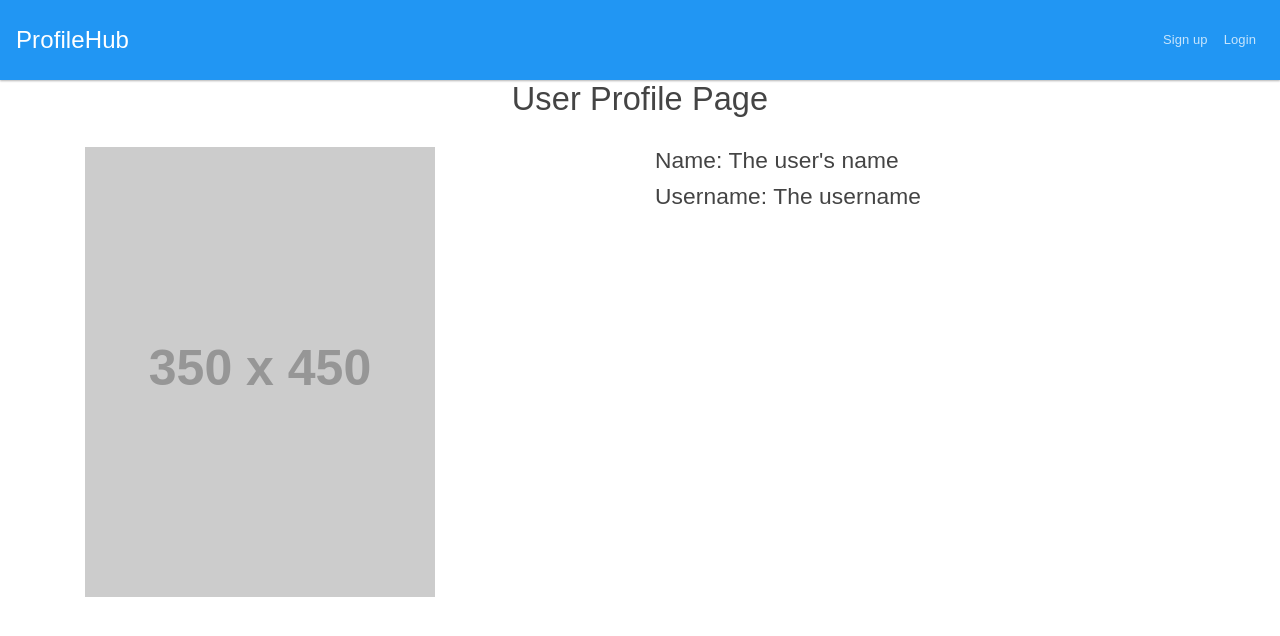
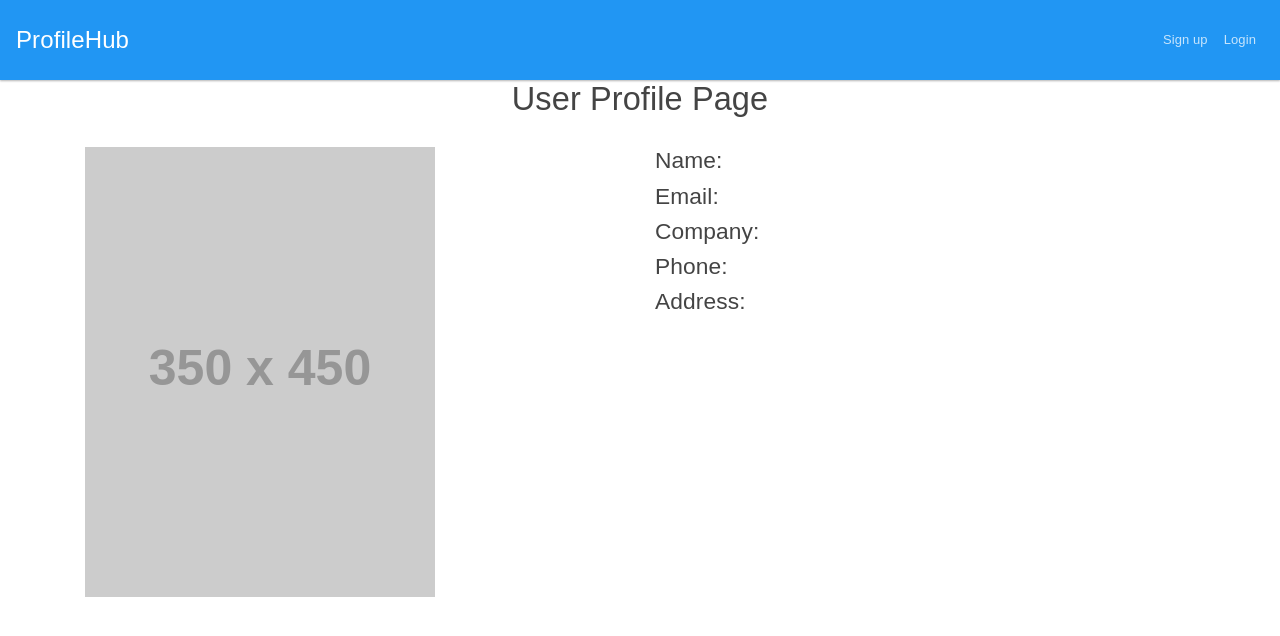
Before and after one commit to tbortb/react-router-checkpoint, a React (Create React App) app: page / in a window 1280 px wide. Shown: the top 636 px of the page. Built offline with nearby package versions, Linux system fonts and the light colour scheme.

Commit message:
updated login component

```diff
--- a/src/components/UserProfile.js
+++ b/src/components/UserProfile.js
@@ -4,8 +4,10 @@ import {
   Row,
   Col
 } from 'reactstrap'
+import { connect } from 'react-redux'
 
 const UserProfile = (props) => {
+  console.log('up props', props)
   return (
     <div>
       <Container>
@@ -19,8 +21,11 @@ const UserProfile = (props) => {
             <img src="http://via.placeholder.com/350x450" alt="profile" />
           </Col>
           <Col>
-            <h3>Name: The user's name</h3>
-            <h3>Username: The username</h3>
+            <h3>Name: {props.user.name}</h3>
+            <h3>Email: {props.user.email}</h3>
+            <h3>Company: {props.user.company}</h3>
+            <h3>Phone: {props.user.phone}</h3>
+            <h3>Address: {props.user.address}</h3>
           </Col>
         </Row>
       </Container>
@@ -28,4 +33,10 @@ const UserProfile = (props) => {
   )
 }
 
-export default UserProfile
+function mapStateToProps(state) {
+  return {
+    user: state.auth.user
+  }
+}
+
+export default connect(mapStateToProps, null)(UserProfile)
```
